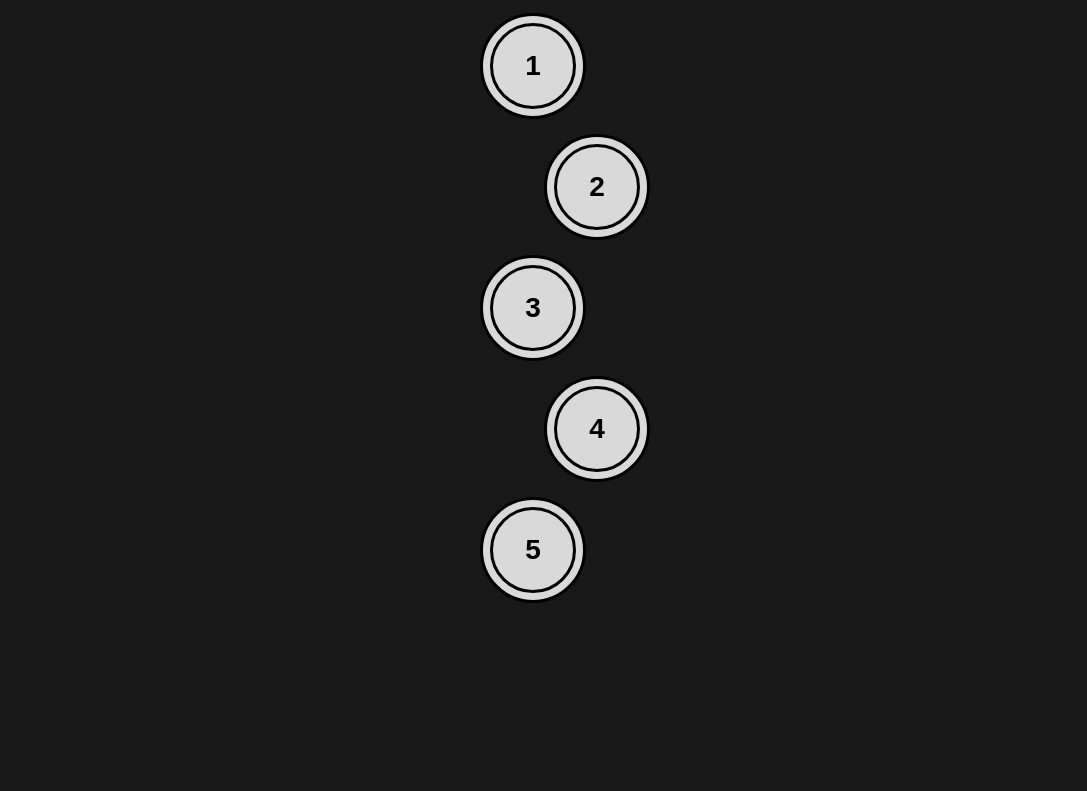
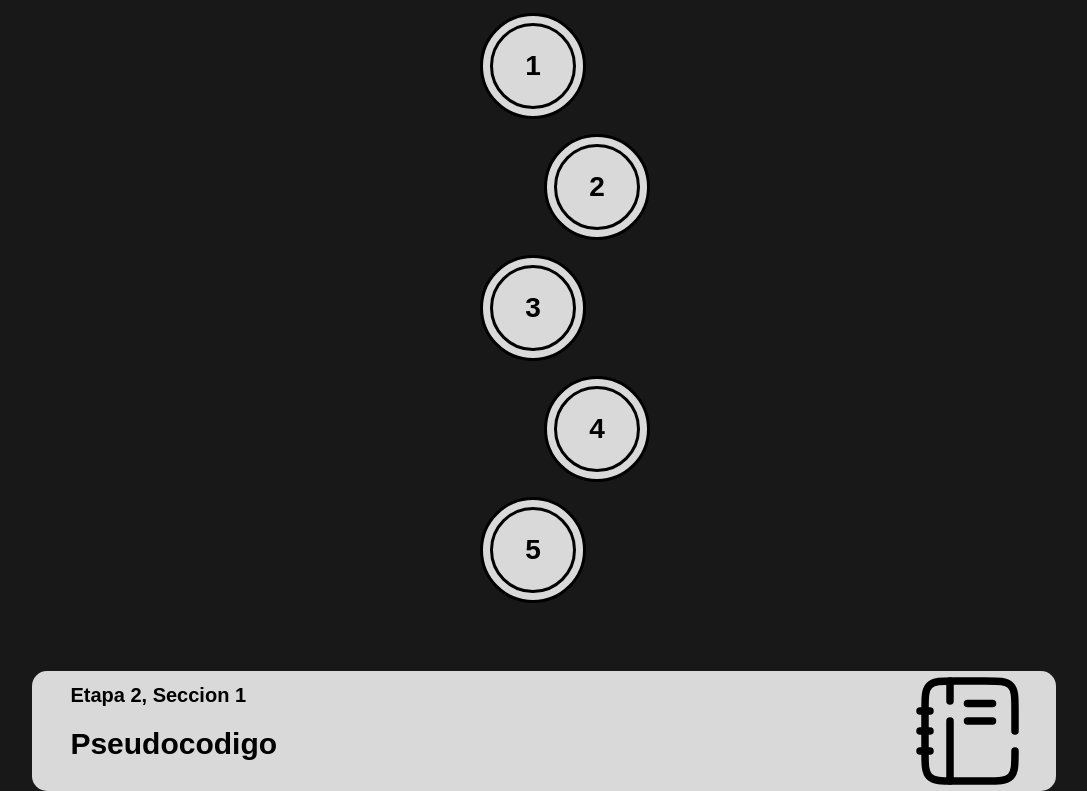
Before and after one commit to AndresBrav/PG-Frontend-TS-, a React (Vite) app: page /dashboard in a window 1280 px wide. Shown: the part 266-1057 px from the top of the page, without its empty margins (96-1183 px from the left). Before the commit the page ends 869 px from the top, so only its background shows below. Built offline with nearby package versions, Linux system fonts and the light colour scheme; no server answers; sample sign-in values are in the browser's storage.

Commit message:
otra parte añadida encabezado pseudocodigo

```diff
--- a/src/pages/Games/Presentation/Dashboard.tsx
+++ b/src/pages/Games/Presentation/Dashboard.tsx
@@ -445,6 +445,69 @@ const Dashboard = () => {
                     <div className="circle-inner">5</div>
                 </div>
             </div>
+            <br />
+
+            <div className="information-design-level-style-container-grid">
+                <div className="item-information-design-level-style-1">
+                    <h1 className="design-font-information-1">
+                        Etapa 2, Seccion 1
+                    </h1>
+                    <h1 className="design-font-information-2">Pseudocodigo</h1>
+                </div>
+                <div className="item-information-design-level-style-2">
+                    <svg
+                        className="item-information-design"
+                        // onClick={alternarModal}
+                        viewBox="0 0 24 24"
+                        fill="none"
+                        xmlns="http://www.w3.org/2000/svg"
+                        style={{ cursor: "pointer" }}
+                    >
+                        <path
+                            d="M21 16C21 18.8284 21 20.2426 20.1213 21.1213C19.2426 22 17.8284 22 15 22H9C6.17157 22 4.75736 22 3.87868 21.1213C3 20.2426 3 18.8284 3 16V8C3 5.17157 3 3.75736 3.87868 2.87868C4.75736 2 6.17157 2 9 2H15C17.8284 2 19.2426 2 20.1213 2.87868C21 3.75736 21 5.17157 21 8V12"
+                            stroke="#000000"
+                            strokeWidth="1.5"
+                            strokeLinecap="round"
+                        />
+                        <path
+                            d="M8 2V6M8 22V10"
+                            stroke="#000000"
+                            strokeWidth="1.5"
+                            strokeLinecap="round"
+                        />
+                        <path
+                            d="M2 12H4"
+                            stroke="#000000"
+                            strokeWidth="1.5"
+                            strokeLinecap="round"
+                        />
+                        <path
+                            d="M2 16H4"
+                            stroke="#000000"
+                            strokeWidth="1.5"
+                            strokeLinecap="round"
+                        />
+                        <path
+                            d="M2 8H4"
+                            stroke="#000000"
+                            strokeWidth="1.5"
+                            strokeLinecap="round"
+                        />
+                        <path
+                            d="M11.5 6.5H16.5"
+                            stroke="#000000"
+                            strokeWidth="1.5"
+                            strokeLinecap="round"
+                        />
+                        <path
+                            d="M11.5 10H16.5"
+                            stroke="#000000"
+                            strokeWidth="1.5"
+                            strokeLinecap="round"
+                        />
+                    </svg>
+                </div>
+            </div>
         </>
     );
 };
```
